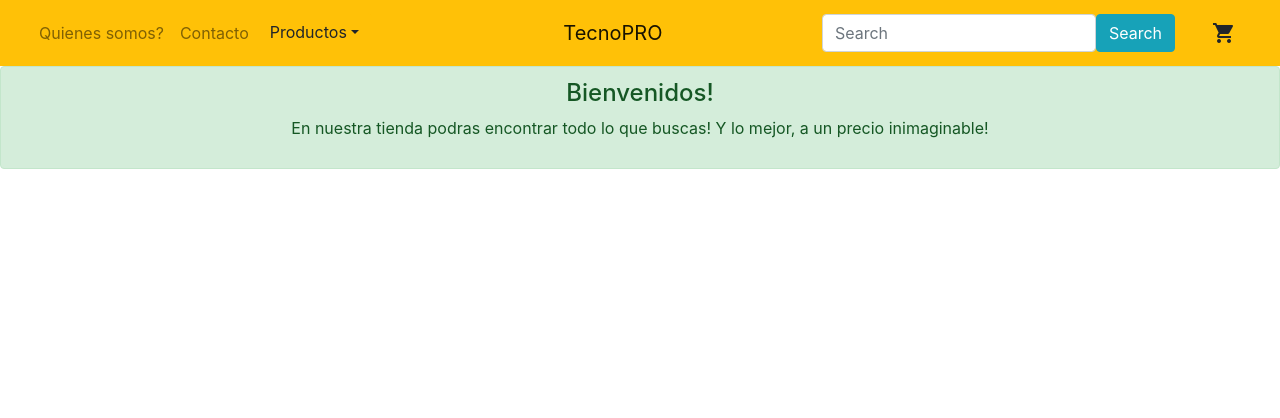
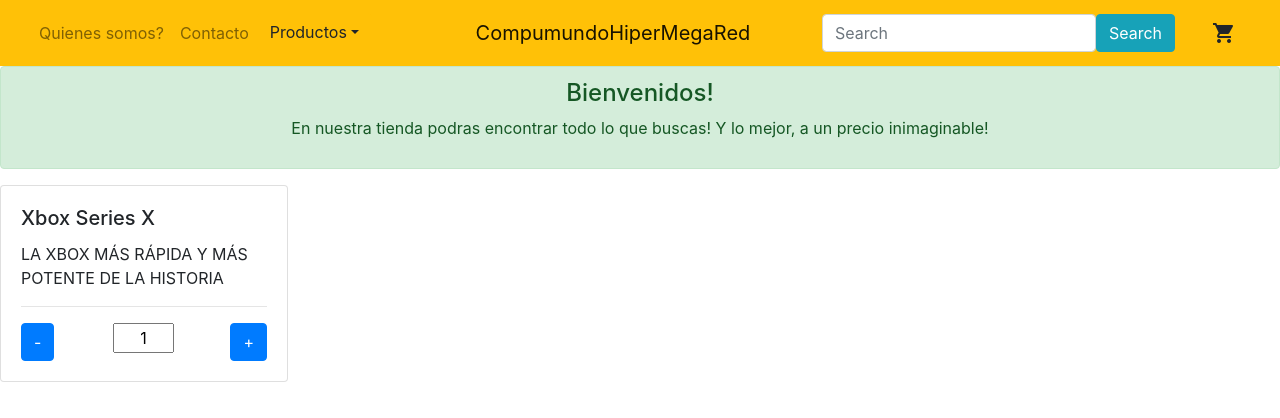
Before and after one commit to GermanDenaro/CompumundoHiperMegaRed-Denaro, a React (Create React App) app: page / in a window 1280 px wide. Shown: the top 418 px of the page. Built offline with nearby package versions, Linux system fonts and the light colour scheme.

Commit message:
Contador con Boton

```diff
--- a/src/App.jsx
+++ b/src/App.jsx
@@ -1,4 +1,5 @@
 import 'bootstrap/dist/css/bootstrap.min.css';
+import ItemCount from './components/ItemCount.jsx';
 import ItemListContainer from './components/ItemListContainer.jsx';
 import Navbar from "./components/Navbar";
 
@@ -10,6 +11,7 @@ function App() {
     <div className="App">
           <Navbar/>
           <ItemListContainer/>
+          <ItemCount/>
     </div>
   );
 }
--- /dev/null
+++ b/src/components/ItemCount.jsx
@@ -0,0 +1,53 @@
+import React, {useState} from 'react'
+import {Card, Button, Row, Col} from 'react-bootstrap'
+import Product from './Product'
+
+const ItemCount = () => {
+
+ const stock = 5;
+
+ const [contador, setContador] = useState(1);
+
+ const handleAdd = () => {
+     if(contador < stock) {
+         setContador(contador + 1)
+     }
+ }
+
+ const handleSub = () => {
+     if(contador > 1) {
+         setContador(contador - 1)
+     }
+ }
+
+
+    return (
+        <div>
+            <Card style={{ width: '18rem' }}>
+                <Card.Body>
+                    <Card.Title>Xbox Series X</Card.Title>
+                    <Card.Text>
+                    LA XBOX MÁS RÁPIDA Y MÁS POTENTE DE LA HISTORIA
+                    <hr/>
+                    </Card.Text>
+                    <Row>
+                        <Col xs={6} md={4}>
+                        <Button variant="primary" onClick={handleSub}>-</Button>
+                        </Col>
+                        <Col xs={6} md={4}>
+                        <input type="number" min="1" max={stock} className="text-center" value={contador} />
+                        </Col>
+                        <Col xs={6} md={4}>
+                        <Button className='float-right' variant="primary" onClick={handleAdd}>+</Button>
+                        </Col>
+                    </Row>
+
+
+
+                </Card.Body>
+            </Card>
+        </div>
+    )
+}
+
+export default ItemCount
--- a/src/components/ItemListContainer.jsx
+++ b/src/components/ItemListContainer.jsx
@@ -1,5 +1,6 @@
 import React from 'react'
 import {Alert} from 'react-bootstrap'
+
 
 const ItemListContainer = () => {
   return (
--- a/src/components/Navbar.jsx
+++ b/src/components/Navbar.jsx
@@ -1,6 +1,5 @@
 import React from 'react'
 import {Dropdown, Button} from 'react-bootstrap'
-import logo from '../Images/logo.jpg'
 
 const Navbar = () => {
     return (
@@ -13,10 +12,10 @@ const Navbar = () => {
                     <div className="collapse navbar-collapse d-flex justify-content-between" id="navbarSupportedContent">
                         <ul className="navbar-nav me-auto mb-2 mb-lg-0">
                             <li className="nav-item">
-                                <a className="nav-link" href="#">Quienes somos?</a>
+                                <a className="nav-link" href="/">Quienes somos?</a>
                             </li>
                             <li className="nav-item">
-                                <a className="nav-link" href="#">Contacto</a>
+                                <a className="nav-link" href="/">Contacto</a>
                             </li>
                             <Dropdown>
                                 <Dropdown.Toggle variant="warning" id="dropdown-basic">
@@ -31,7 +30,7 @@ const Navbar = () => {
                             </Dropdown>
                         </ul>
                         <div>
-                            <a className="navbar-brand ml-5" href="#">TecnoPRO</a>
+                            <a className="navbar-brand ml-5" href="/">CompumundoHiperMegaRed</a>
                         </div>
                         <form className="d-flex">
                             <input className="form-control me-2" type="search" placeholder="Search" aria-label="Search" />
--- a/src/components/Product.js
+++ b/src/components/Product.js
@@ -1,18 +1,19 @@
 const Products = [
     {
       id: 1,
-      name: "Producto 1",
-      stock: 20
+      name: "PlayStation V",
+      stock: 20,
+      image: 'https://i.blogs.es/6ec08f/xbox-series-x/1366_2000.jpg'
 
     },
     {
       id: 2,
-      name: "Produtto 2",
+      name: "Xbox Series X",
       stock: 0
     },
     {
       id: 3,
-      name: "Producto 3",
+      name: "Nintendo Switch",
       stock: 3
     },
     {
--- a/src/index.css
+++ b/src/index.css
@@ -24,3 +24,9 @@ code {
 .material-icons.md-48 {
   font-size: 48px;
 }
+
+input[type=number]::-webkit-inner-spin-button,
+input[type=number]::-webkit-outer-spin-button {
+  -webkit-appearance: none;
+  margin: 0;
+}
```
